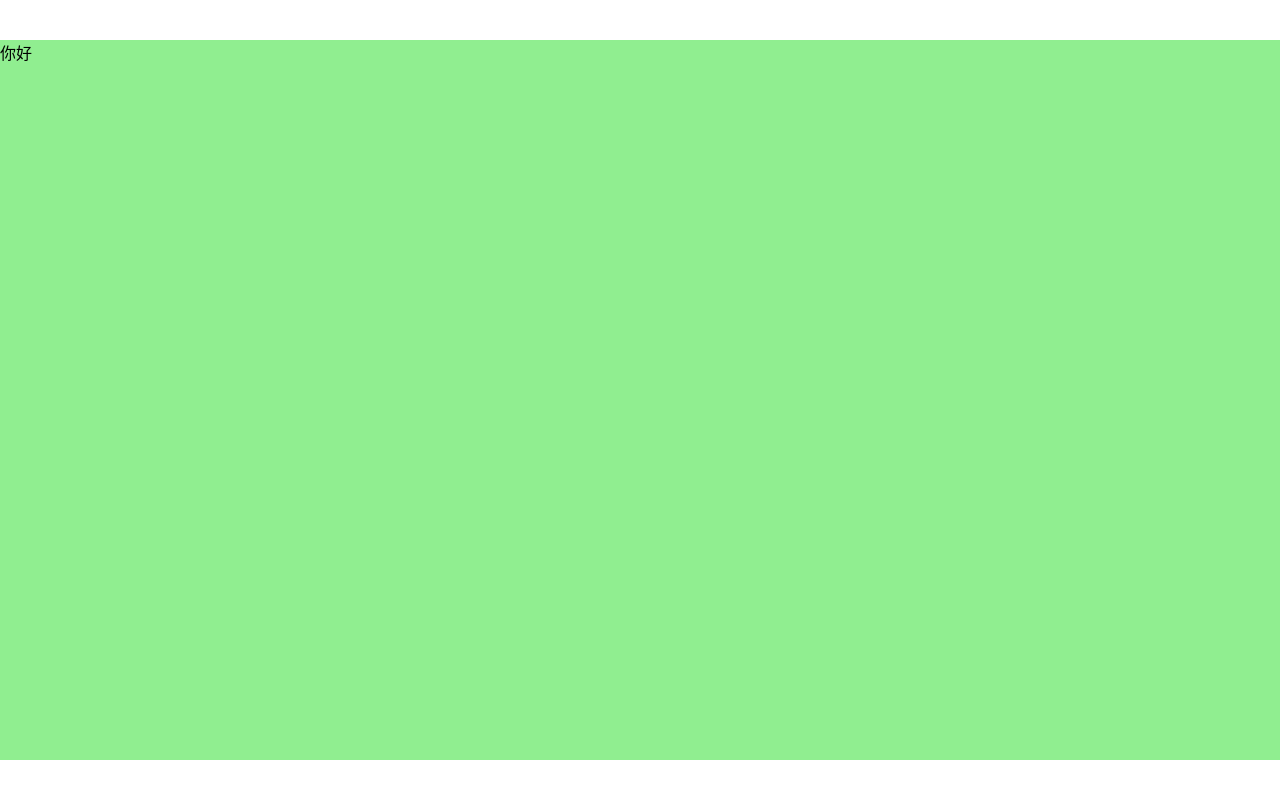
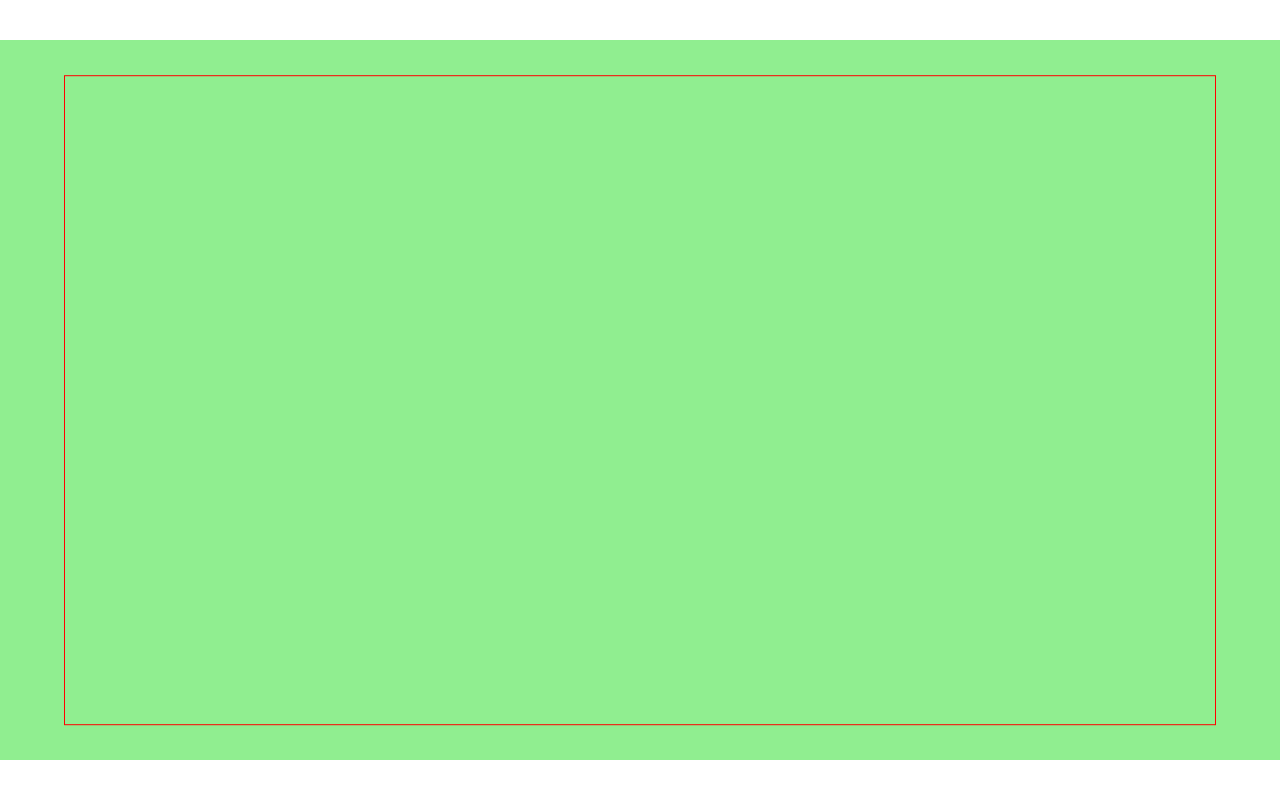
Before and after one commit to AAAACH/big-screen, a React (Vite) app: page /#/ in a window 1280 px wide. Built offline with nearby package versions, Linux system fonts and the light colour scheme.

Commit message:
封装 px() 函数

```diff
--- a/src/pages/home.scss
+++ b/src/pages/home.scss
@@ -1 +1,11 @@
 @import "../shared/helper";
+
+.wrapper {
+    width: px(720);
+    height: px(406);
+    border: 1px solid red;
+    position: absolute;
+    top: 50%;
+    left: 50%;
+    transform: translate(-50%, -50%);
+  }
--- a/src/pages/home.tsx
+++ b/src/pages/home.tsx
@@ -3,8 +3,7 @@ import './home.scss';
 
 export const Home = () => {
   return (
-    <div>
-      你好
+    <div className="wrapper">
     </div>
   );
 };
--- a/src/shared/_helper.scss
+++ b/src/shared/_helper.scss
@@ -1,5 +1,5 @@
 @function px($n) {
-  @return $n / 1500 * 100vw;
+  @return $n / 800 * 100rem;
 }
 $blue: #002866;
 $font-hei: -apple-system, "Noto Sans", "Helvetica Neue", Helvetica, "Nimbus Sans L", Arial, "Liberation Sans", "PingFang SC", "Hiragino Sans GB", "Noto Sans CJK SC", "Source Han Sans SC", "Source Han Sans CN", "Microsoft YaHei", "Wenquanyi Micro Hei", "WenQuanYi Zen Hei", "ST Heiti", SimHei, "WenQuanYi Zen Hei Sharp", sans-serif;
--- a/src/shared/style.scss
+++ b/src/shared/style.scss
@@ -22,5 +22,6 @@ body {
 
 #root{
   margin: 0 auto;
+  position: relative;
   background: lightgreen;
 }
```
